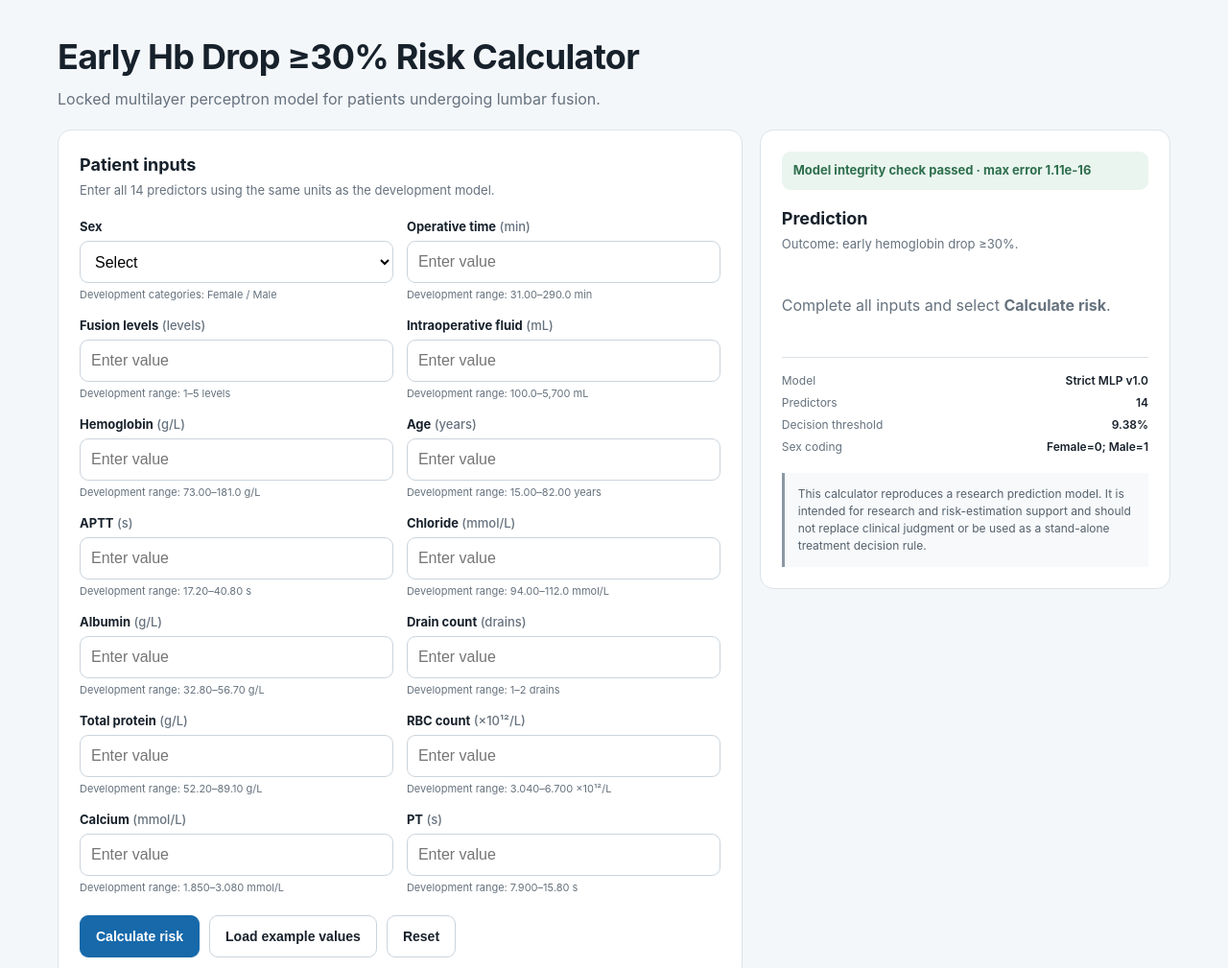
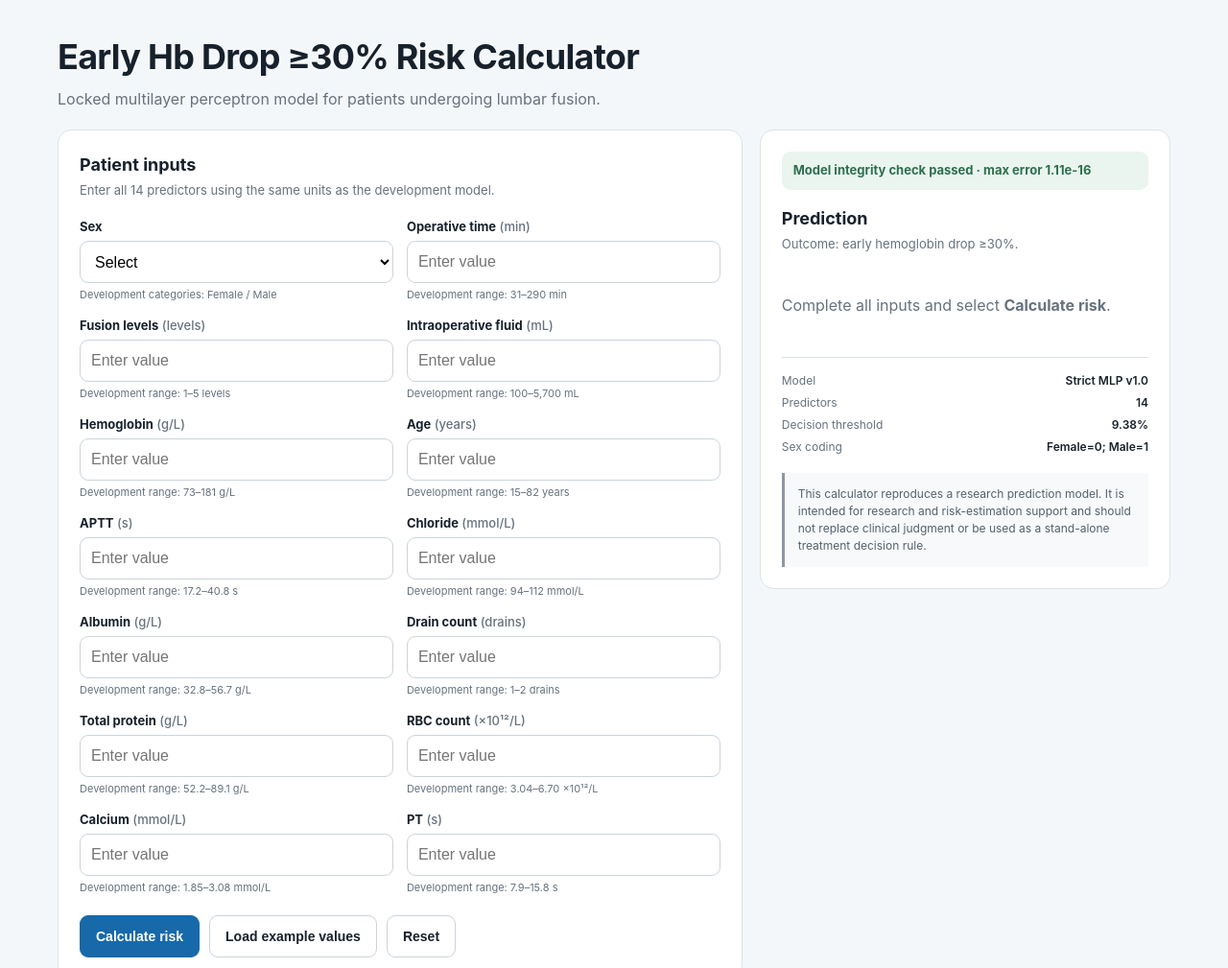
Before and after one commit to XZP6789/hb-drop-risk-calculator, a plain HTML site: page index.html in a window 1280 px wide. Shown: the top 1009 px of the page at 96% size. Drawn offline with Linux system fonts and the light colour scheme.

Commit message:
Polish clinical display ranges and example values

```diff
--- a/index.html
+++ b/index.html
@@ -50,13 +50,44 @@ button{min-height:44px;border-radius:9px;padding:9px 16px;font-size:14px;font-we
 <script>
 let CONFIG=null;
 const $=id=>document.getElementById(id);
+const RANGE_TEXT={
+  Sex:'Development categories: Female / Male',
+  OperativeTime:'Development range: 31–290 min',
+  FusionLevels:'Development range: 1–5 levels',
+  IntraoperativeFluid:'Development range: 100–5,700 mL',
+  Hb:'Development range: 73–181 g/L',
+  Age:'Development range: 15–82 years',
+  APTT:'Development range: 17.2–40.8 s',
+  Chloride:'Development range: 94–112 mmol/L',
+  Albumin:'Development range: 32.8–56.7 g/L',
+  DrainCount:'Development range: 1–2 drains',
+  TotalProtein:'Development range: 52.2–89.1 g/L',
+  RBCCount:'Development range: 3.04–6.70 ×10¹²/L',
+  Calcium:'Development range: 1.85–3.08 mmol/L',
+  PT:'Development range: 7.9–15.8 s'
+};
+const EXAMPLE_VALUES={
+  Sex:0,
+  OperativeTime:85,
+  FusionLevels:1,
+  IntraoperativeFluid:1350,
+  Hb:141,
+  Age:58,
+  APTT:24.0,
+  Chloride:104,
+  Albumin:45.6,
+  DrainCount:1,
+  TotalProtein:71.5,
+  RBCCount:4.64,
+  Calcium:2.39,
+  PT:11.7
+};
 function sigmoid(z){if(z<-15)return 0;if(z>15)return 1;return 1/(1+Math.exp(-z))}
 function preprocess(raw){return raw.map((v,i)=>CONFIG.standardized[i]?(v-CONFIG.centers[i])/CONFIG.scales[i]:v)}
 function predictNet(x){const n=CONFIG.network,o=new Array(n.nunits).fill(0),nin=n.n[0],nh=n.n[1],nout=n.n[2],firstHidden=1+nin,firstOut=1+nin+nh;o[0]=1;for(let i=0;i<nin;i++)o[i+1]=x[i];for(let j=firstHidden;j<n.nunits;j++){let s=0;for(let k=n.nconn[j];k<n.nconn[j+1];k++)s+=o[n.conn[k]]*n.wts[k];if(j<n.nsunits)s=sigmoid(s);o[j]=s}if(n.softmax){const logits=[];for(let j=0;j<nout;j++)logits.push(o[firstOut+j]);const m=Math.max(...logits),e=logits.map(z=>Math.exp(z-m)),d=e.reduce((a,b)=>a+b,0);return e[0]/d}return o[firstOut]}
 function predictRaw(raw){return predictNet(preprocess(raw))}
-function fmt(x){if(Math.abs(x)>=1000)return Math.round(x).toLocaleString();if(Math.abs(x)>=100)return x.toFixed(1);if(Math.abs(x)>=10)return x.toFixed(2);return x.toFixed(3)}
 function displayUnit(m){return m.name==='RBCCount'?'×10¹²/L':(m.unit||'')}
-function developmentText(m){if(m.name==='Sex')return 'Development categories: Female / Male';if(m.name==='FusionLevels')return 'Development range: 1–5 levels';if(m.name==='DrainCount')return 'Development range: 1–2 drains';const u=displayUnit(m);return 'Development range: '+fmt(m.developmentMin)+'–'+fmt(m.developmentMax)+(u?' '+u:'')}
+function developmentText(m){return RANGE_TEXT[m.name]||''}
 function renderInputs(){CONFIG.inputs.forEach((m,i)=>{const d=document.createElement('div');d.className='field';const l=document.createElement('label');l.htmlFor='f_'+m.name;l.textContent=m.label;const uText=displayUnit(m);if(uText){const u=document.createElement('span');u.className='unit';u.textContent=' ('+uText+')';l.appendChild(u)}let el;if(m.name==='Sex'){el=document.createElement('select');[['','Select'],['0','Female'],['1','Male']].forEach(([v,t])=>{const o=document.createElement('option');o.value=v;o.textContent=t;el.appendChild(o)})}else{el=document.createElement('input');el.type='number';el.inputMode='decimal';if(m.step!=null)el.step=String(m.step);el.placeholder='Enter value'}el.id='f_'+m.name;el.dataset.index=i;const r=document.createElement('div');r.className='range';r.textContent=developmentText(m);d.append(l,el,r);$('inputs').appendChild(d)})}
 function collect(){const raw=[],missing=[],outside=[];CONFIG.inputs.forEach((m,i)=>{const el=$('f_'+m.name),t=el.value.trim();if(t===''){missing.push(m.label);return}const v=Number(t);if(!Number.isFinite(v)){missing.push(m.label);return}if(v<m.developmentMin||v>m.developmentMax)outside.push(m.label);raw[i]=v});return{raw,missing,outside}}
 function showError(t){$('error').textContent=t;$('error').style.display='block'}
@@ -64,7 +95,7 @@ function hideError(){$('error').style.display='none';$('error').textContent=''}
 function showResult(p,outside){$('empty').style.display='none';$('result').style.display='block';const pct=p*100;$('prob').textContent=pct.toFixed(1)+'%';$('bar').style.width=Math.min(Math.max(pct,0),100)+'%';const above=p>=CONFIG.threshold;$('status').className='status '+(above?'above':'below');$('statusTitle').textContent=above?'Above the prespecified decision threshold':'Below the prespecified decision threshold';$('statusDetail').textContent='Locked threshold = '+CONFIG.thresholdPercent.toFixed(2)+'%. This threshold is an operating point of the prediction model, not a treatment threshold.';if(outside.length){$('warn').textContent='Caution: the following value(s) fall outside the observed development range: '+outside.join(', ')+'. The prediction therefore involves extrapolation.';$('warn').style.display='block'}else{$('warn').style.display='none';$('warn').textContent=''}}
 function selfTest(){let maxErr=0;for(const tc of CONFIG.testCases)maxErr=Math.max(maxErr,Math.abs(predictRaw(tc.x)-tc.p));if(Number.isFinite(maxErr)&&maxErr<=CONFIG.selfTestTolerance){$('integrity').className='integrity ok';$('integrity').textContent='Model integrity check passed · max error '+maxErr.toExponential(2);$('calc').disabled=false}else{$('integrity').className='integrity fail';$('integrity').textContent='Model integrity check failed · calculation disabled.';$('calc').disabled=true}}
 $('calc').onclick=()=>{hideError();const v=collect();if(v.missing.length){showError('Please complete: '+v.missing.join(', ')+'.');return}const p=predictRaw(v.raw);if(!Number.isFinite(p)||p<0||p>1){showError('Prediction failed integrity checks. No result was produced.');return}showResult(p,v.outside)};
-$('example').onclick=()=>{CONFIG.inputs.forEach((m,i)=>$('f_'+m.name).value=String(CONFIG.exampleValues[i]));hideError()};
+$('example').onclick=()=>{CONFIG.inputs.forEach(m=>$('f_'+m.name).value=String(EXAMPLE_VALUES[m.name]));hideError()};
 $('reset').onclick=()=>{CONFIG.inputs.forEach(m=>$('f_'+m.name).value='');$('result').style.display='none';$('empty').style.display='block';$('warn').style.display='none';hideError()};
 fetch('MLP_web_parameters.json',{cache:'no-store'}).then(r=>{if(!r.ok)throw new Error('Parameter file failed to load');return r.json()}).then(c=>{CONFIG=c;renderInputs();$('model').textContent=c.modelVersion;$('threshold').textContent=c.thresholdPercent.toFixed(2)+'%';selfTest()}).catch(e=>{$('integrity').className='integrity fail';$('integrity').textContent='Model failed to load · calculation disabled.';console.error(e)});
 </script>
```
